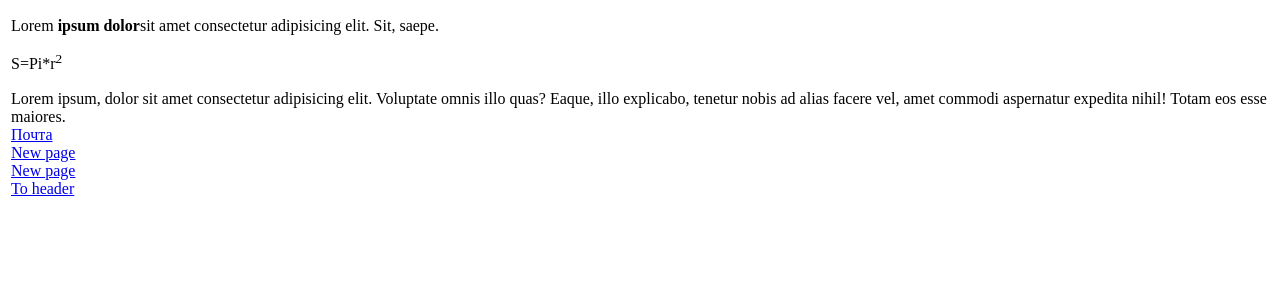
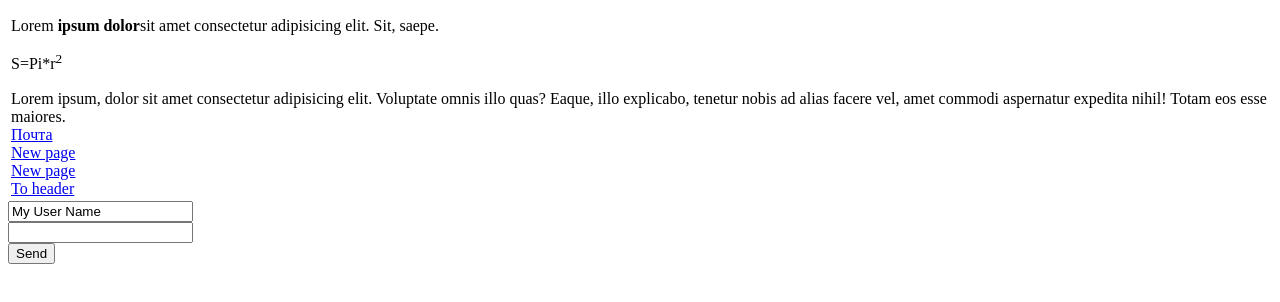
Before and after one commit to knureigs/kiukiu20, a plain HTML site: page index.html in a window 1280 px wide. Shown: the part 402-704 px from the top of the page. Drawn offline with Linux system fonts and the light colour scheme.

Commit message:
Add form, get

```diff
--- a/index.html
+++ b/index.html
@@ -94,6 +94,13 @@
         </tr>
     </table>
 
+    <form action="" method="get">
+        <input type="text" name="login" value="My User Name">
+        <br>
+        <input type="password" name="pass">
+        <br>
+        <input type="submit" value="Send">
+    </form>
 
 </body>
 </html>
```
